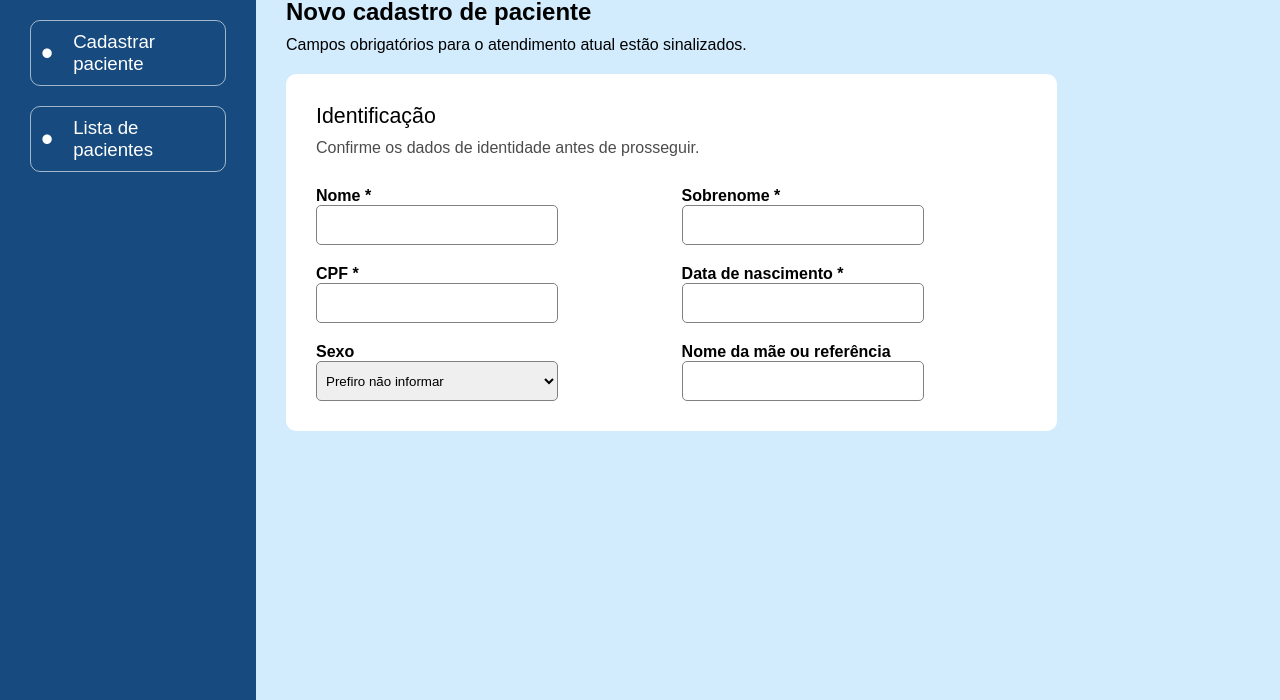
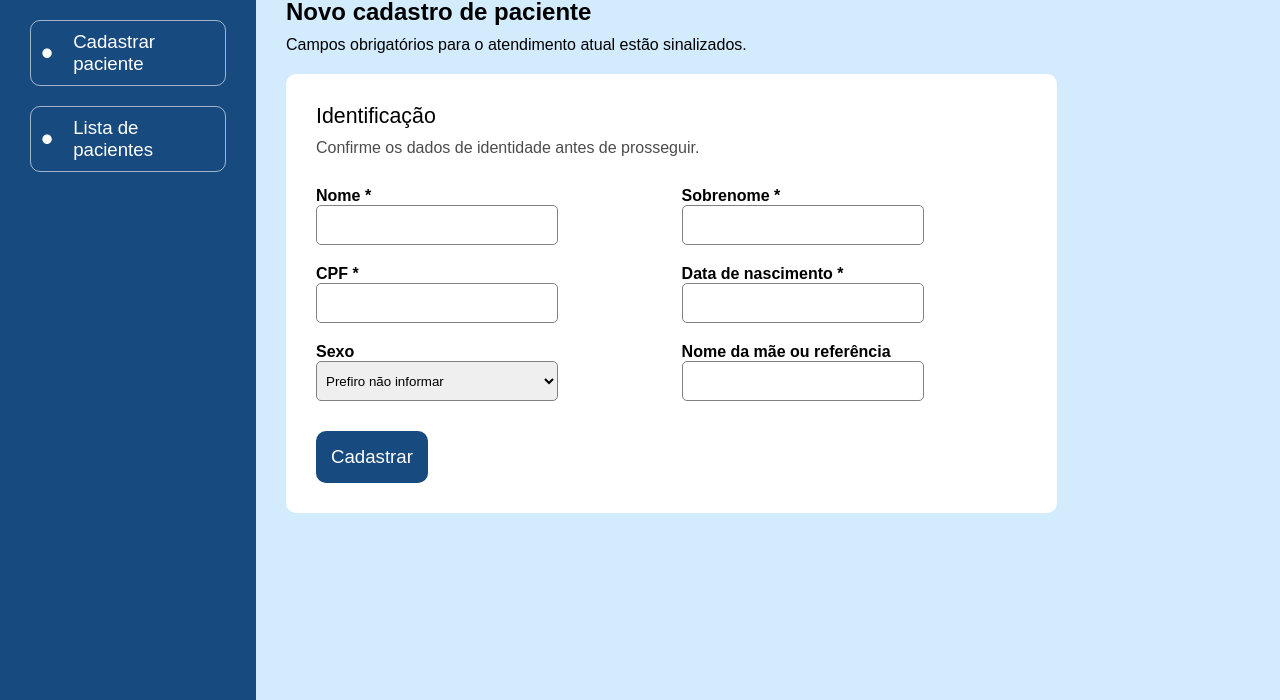
Before and after one commit to rafamoreira11/Gest-o-Cl-nicas, a plain HTML site: page front/index.html in a window 1280 px wide. Shown: the part 100-800 px from the top of the page. Drawn offline with Linux system fonts and the light colour scheme.

Commit message:
adicionando botão de cadastro no form

```diff
--- a/front/index.html
+++ b/front/index.html
@@ -61,6 +61,9 @@
                         <input type="text" class="input-element">
                     </div>
                 </section>
+                <section class="button-conteiner">
+                    <button class="button-submit" type="submit">Cadastrar</button>
+                </section>
             </form>
         </section>
     </main>
--- a/front/style.css
+++ b/front/style.css
@@ -107,6 +107,8 @@ form{
 }
 
 .inputs-form{
+    justify-content: center;
+    align-items: center;
     margin-top: 30px;
     display: grid;
     grid-template-columns: 2fr 2fr;
@@ -114,7 +116,6 @@ form{
 }
 
 .box-input{
-    width: 70%;
     display: flex;
     flex-direction: column;
 }
@@ -124,8 +125,24 @@ form{
 }
 
 .input-element{
+    width: 70%;
     border: 1px solid grey;
     border-radius: 5px;
     height: 40px;
     padding: 5px;
 }
+
+.button-conteiner{
+    margin-top: 30px;
+    display: flex;
+}
+
+.button-submit{
+    cursor: pointer;
+    background-color: #174A7E;
+    border: none;
+    padding: 15px;
+    font-size: 14pt;
+    color: white;
+    border-radius: 10px;
+}
```
